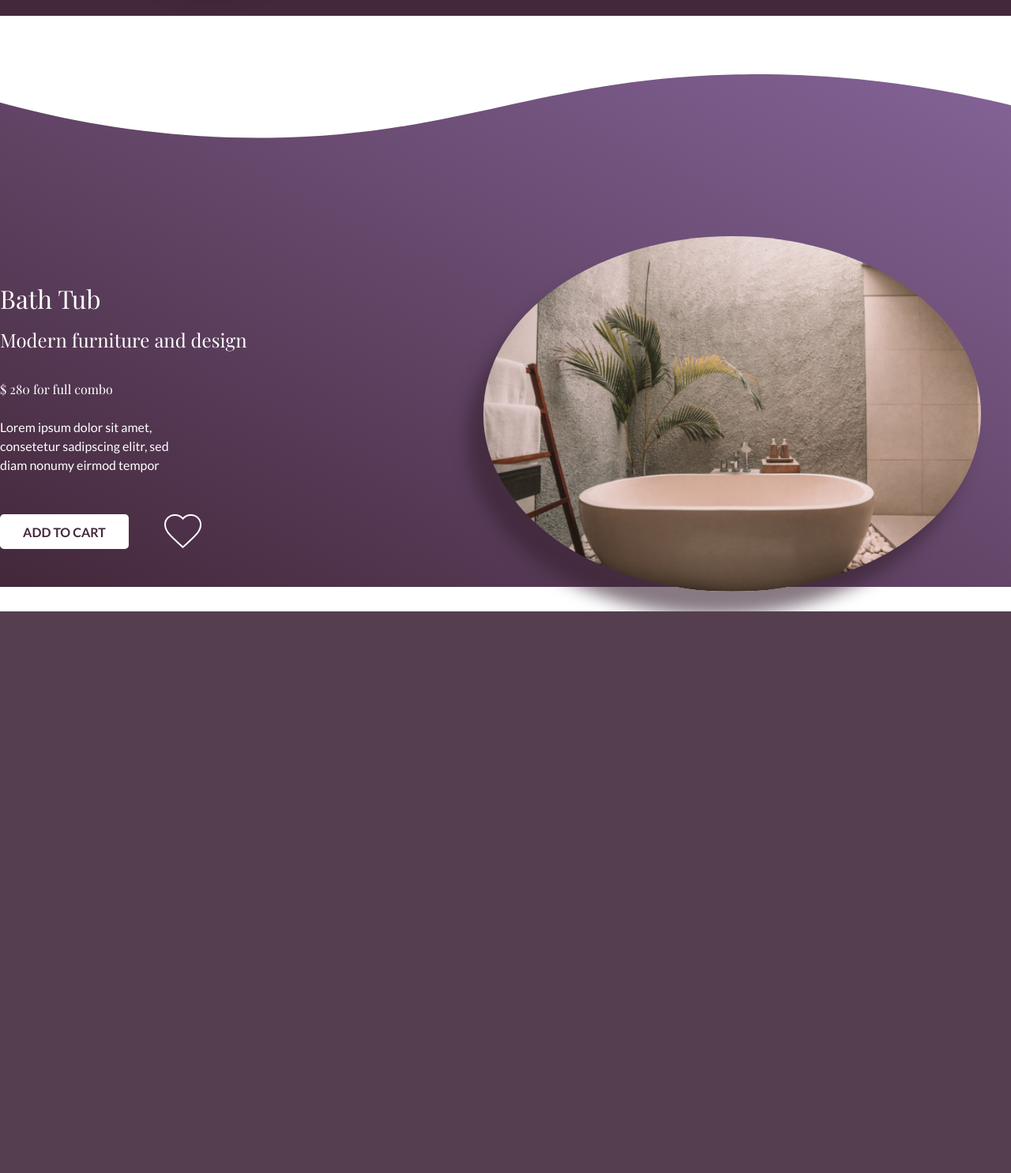
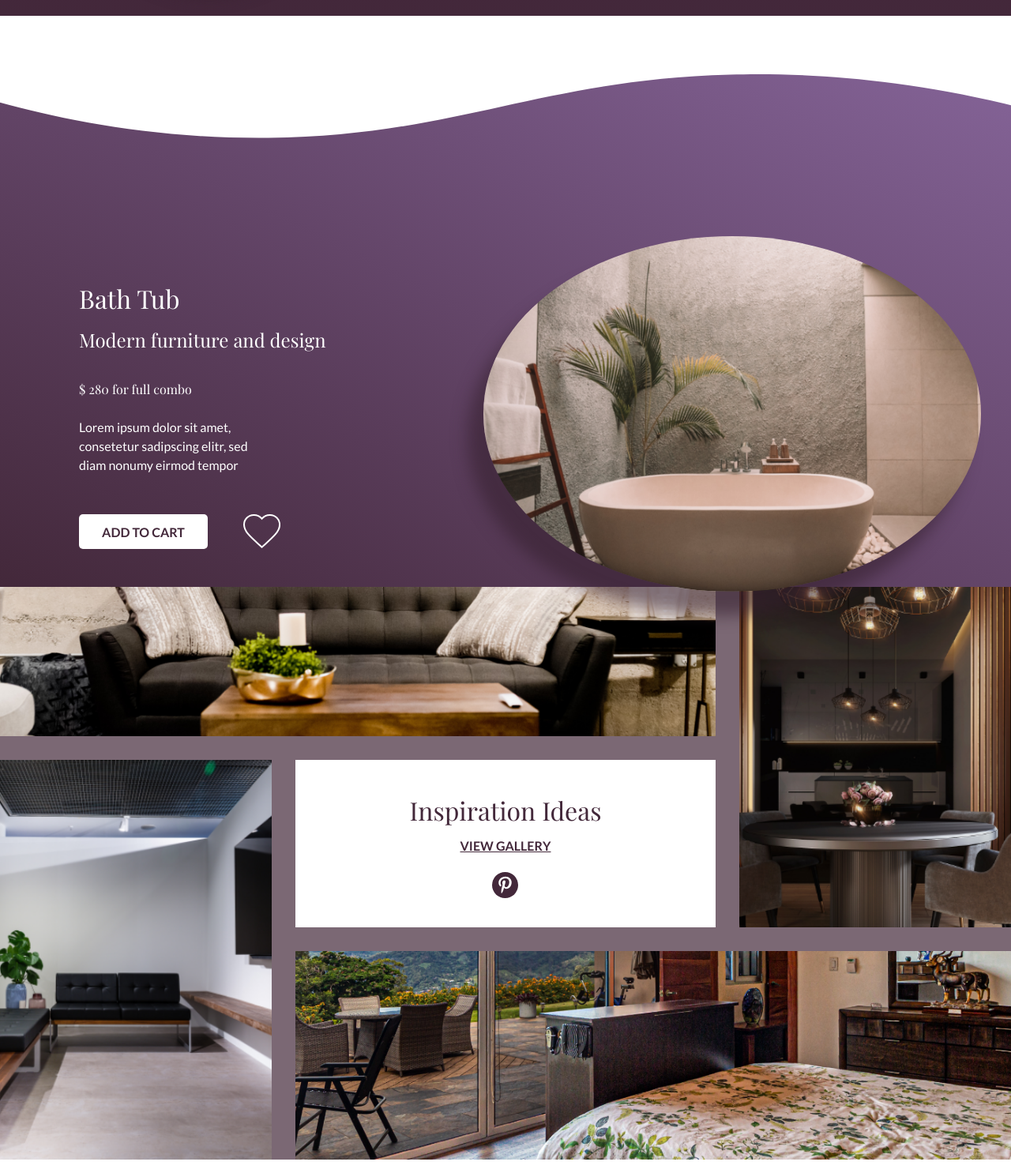
Before and after one commit to Peter-Thong/furniture_project, a PHP site: page / in a window 1280 px wide. Shown: the part 1580-3065 px from the top of the page at 79% size. Before the commit the page ends 2354 px from the top, so only its background shows below. Run offline with PHP 8.4, Linux system fonts and the light colour scheme.

Commit message:
complete the gallery section

```diff
--- a/css/style.css
+++ b/css/style.css
@@ -97,6 +97,8 @@ body {
       height: 2rem;
       width: 2rem;
       margin-left: 2rem; }
+    .navigation__icons-pin {
+      background: url("../../img/pin-icon.svg"); }
     .navigation__icons-person {
       background: url("../img/icon-person.svg");
       background-repeat: no-repeat; }
@@ -104,6 +106,10 @@ body {
       background: url("../img/icon-wishlist.svg"); }
     .navigation__icons-cart {
       background: url("../img/icon-shopping-cart.svg"); }
+
+.section-new {
+  width: 100vw;
+  height: 181vh; }
 
 .section-new__top {
   position: relative;
@@ -138,6 +144,7 @@ body {
   width: 130rem;
   margin: 0 auto;
   padding-top: 30rem;
+  padding-left: 10rem;
   display: flex;
   align-items: center; }
 
@@ -155,7 +162,7 @@ body {
     width: 63rem;
     border-radius: 45rem / 32rem;
     box-shadow: -2rem 3rem 2rem rgba(55, 34, 48, 0.6);
-    margin-left: 30rem; }
+    margin-left: 20rem; }
 
 .section-new__img {
   height: 100%; }
@@ -210,3 +217,60 @@ body {
 
 .section-new__svg {
   position: relative; }
+
+.section-gallery {
+  width: 100vw;
+  height: 100vh;
+  background-color: rgba(67, 40, 58, 0.7);
+  display: grid;
+  grid-template-columns: 1fr 1.55fr 1fr;
+  grid-template-rows: 1fr 0.8fr 1fr;
+  gap: 3rem; }
+  .section-gallery__img {
+    width: 100%;
+    height: 100%;
+    object-fit: cover; }
+  .section-gallery__image--1 {
+    background-color: white;
+    grid-column: 1 / 3;
+    grid-row: 1 / 2; }
+  .section-gallery__image--2 {
+    background-color: white;
+    grid-column: 3 / 4;
+    grid-row: 1 / 3; }
+  .section-gallery__image--3 {
+    background-color: white;
+    grid-column: 1 / 2;
+    grid-row: 2 / 4; }
+  .section-gallery__image--4 {
+    background-color: white;
+    grid-column: 2 / 4;
+    grid-row: 3 / 4; }
+  .section-gallery__icons {
+    height: 3.3rem;
+    width: 3.3rem;
+    display: block;
+    margin-top: 2rem; }
+    .section-gallery__icons-pin {
+      background: url("../img/pin-icon.svg");
+      background-repeat: no-repeat;
+      background-size: cover;
+      background-position: center; }
+
+.section-gallery__link {
+  background-color: white;
+  grid-column: 2 / 3;
+  grid-row: 2 / 3;
+  display: flex;
+  flex-direction: column;
+  align-items: center;
+  justify-content: center; }
+
+.dark-color {
+  color: #43283a; }
+
+.link-text {
+  font-family: "Lato", sans-serif;
+  font-weight: bold;
+  font-size: 1.6rem;
+  text-transform: uppercase; }
--- a/index.html
+++ b/index.html
@@ -103,7 +103,27 @@
             </div>
         </section>
 
-        <section></section>
+        <section class="section-gallery">
+            <div class="section-gallery__image--1">
+                <img src="img/gallery-img-01.png" alt="gallery-img" class="section-gallery__img">
+            </div>
+            <div class="section-gallery__image--2">
+                <img src="img/gallery-img-02.png" alt="gallery-img" class="section-gallery__img">
+            </div>
+            <div class="section-gallery__image--3">
+                <img src="img/gallery-img-3.png" alt="gallery-img" class="section-gallery__img">
+            </div>
+            <div class="section-gallery__image--4">
+                <img src="img/gallery-img-4.png" alt="gallery-img" class="section-gallery__img">
+            </div>
+            <div class="section-gallery__link">
+                <h3 class="heading-tertiary dark-color">Inspiration Ideas</h3>
+                <a href="#" class="link-text dark-color">view gallery</a>
+                <a href="#"><span class="section-gallery__icons section-gallery__icons-pin"></span></a>
+            </div>
+        </section>
+
+        s
     </main>
 </body>
 </html>
--- a/sass/layout/_navigation.scss
+++ b/sass/layout/_navigation.scss
@@ -42,6 +42,9 @@
       width: 2rem;
       margin-left: 2rem;
     }
+    &-pin {
+      background: url("../../img/pin-icon.svg");
+    }
 
     &-person {
       background: url("../img/icon-person.svg");
--- a/sass/main.scss
+++ b/sass/main.scss
@@ -9,6 +9,10 @@
 @import "layout/header";
 @import "layout/navigation";
 
+.section-new {
+  width: 100vw;
+  height: 181vh;
+}
 .section-new__top {
   position: relative;
   height: 100vh;
@@ -49,6 +53,7 @@
   width: 130rem;
   margin: 0 auto;
   padding-top: 30rem;
+  padding-left: 10rem;
   display: flex;
   align-items: center;
 }
@@ -69,7 +74,7 @@
     width: 63rem;
     border-radius: 45rem / 32rem;
     box-shadow: -2rem 3rem 2rem rgba($color-shadow, 0.6);
-    margin-left: 30rem;
+    margin-left: 20rem;
   }
 }
 
@@ -136,3 +141,78 @@
 .section-new__svg {
   position: relative;
 }
+
+.section-gallery {
+  width: 100vw;
+  height: 100vh;
+  background-color: rgba($color-primary, 0.7);
+  display: grid;
+  grid-template-columns: 1fr 1.55fr 1fr;
+  grid-template-rows: 1fr 0.8fr 1fr;
+  gap: 3rem;
+
+  &__img {
+    width: 100%;
+    height: 100%;
+    object-fit: cover;
+  }
+
+  &__image--1 {
+    background-color: white;
+    grid-column: 1 / 3;
+    grid-row: 1 / 2;
+  }
+
+  &__image--2 {
+    background-color: white;
+    grid-column: 3 / 4;
+    grid-row: 1 / 3;
+  }
+
+  &__image--3 {
+    background-color: white;
+    grid-column: 1 / 2;
+    grid-row: 2 / 4;
+  }
+
+  &__image--4 {
+    background-color: white;
+    grid-column: 2 / 4;
+    grid-row: 3 / 4;
+  }
+
+  &__icons {
+    height: 3.3rem;
+    width: 3.3rem;
+    display: block;
+    margin-top: 2rem;
+
+    &-pin {
+      background: url("../img/pin-icon.svg");
+      background-repeat: no-repeat;
+      background-size: cover;
+      background-position: center;
+    }
+  }
+}
+
+.section-gallery__link {
+  background-color: white;
+  grid-column: 2 / 3;
+  grid-row: 2 / 3;
+  display: flex;
+  flex-direction: column;
+  align-items: center;
+  justify-content: center;
+}
+
+.dark-color {
+  color: $color-primary;
+}
+
+.link-text {
+  font-family: "Lato", sans-serif;
+  font-weight: bold;
+  font-size: 1.6rem;
+  text-transform: uppercase;
+}
```
Also changed, not shown: img/gallery-img-01.png (added), img/gallery-img-01@2x.png (added), img/gallery-img-02.png (added), img/gallery-img-02@2x.png (added), img/gallery-img-3.png (added), img/gallery-img-3@2x.png (added), img/gallery-img-4.png (added), img/pin-icon.svg (added), 1 other file.
